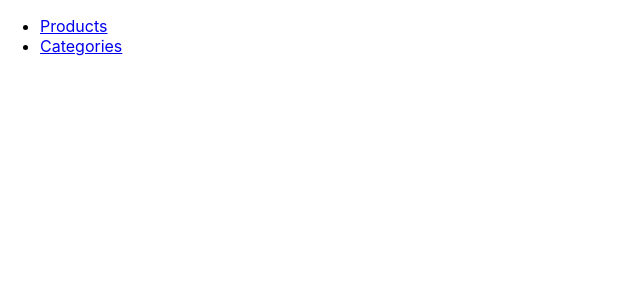
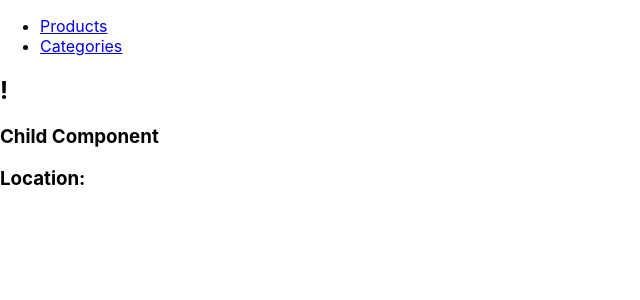
Before and after one commit to imhilla/catalogs-of-products, a React (Create React App) app: page / in a window 1280 px wide. Shown: the top 300 px of the page, without its empty margins (0-640 px from the left). Built offline with nearby package versions, Linux system fonts and the light colour scheme; no server answers.

Commit message:
add pokemon child component

```diff
--- a/src/components/Products.js
+++ b/src/components/Products.js
@@ -2,6 +2,8 @@ import React from 'react';
 import { connect } from 'react-redux';
 import axios from 'axios';
 import { useState, useEffect } from 'react';
+import { ReactReduxContext } from 'react-redux'
+import Pokemon from './pokemon';
 
 
 
@@ -12,63 +14,41 @@ const Products = ({ products }) => {
       const result = await axios(
         'https://pokeapi.co/api/v2/pokemon?limit=30',
       );
+      // let productArray = products.products;
+      // console.log(productArray.push(result.data.results))
       setData(result.data);
     };
 
     fetchData();
-  }, []);
+  }, [products.products]);
 
   return (
-    <div>
-      {/* <h4>{console.log(typeof data)}</h4> */}
-      {
+    <ReactReduxContext.Consumer>
+      {({ store }) => {
+        let nowState = store.getState()
+        let productArr = nowState.products.products
         Object.entries(data).forEach(([key, value]) => {
           if (key === 'results') {
-            fetchPokemonData(value);
-          }
-        })
-      }
-    </div>
-  )
-}
-
-// data.results.forEach(function (pokemon) {
-//   fetchPokemonData(pokemon);
-// })
-
-function fetchPokemonData(pokemon) {
-  // console.log(typeof pokemon)
-  Object.entries(pokemon).forEach(([key, value]) => {
-
+            Object.entries(value).forEach(([key, value]) => {
               let url = value.url;
               fetch(url)
                 .then(response => response.json())
                 .then(function (pokeData) {
-        renderPokemon(pokeData)
+                  productArr.push(pokeData)
                 })
             })
           }
-
-function renderPokemon(pokeData) {
-  return (
-    <div className="pokeContainer">
-      <div className="pokeName">
-        <h4>
-          {pokeData.name}
-        </h4>
-        <p className="pokeNumber">{pokeData.id}</p>
-        <ul className="pokeTypes">
-          {createTypes(pokeData.types)}
-        </ul>
+        })
+        let myPokeData = store.getState();
+        let newPoke = myPokeData.products;
+        // do something useful with the store, like passing it to a child
+        // component where it can be used in lifecycle methods
+        return <div>
+          <Pokemon data={newPoke} />
         </div>
-    </div>
+      }}
+    </ReactReduxContext.Consumer>
   )
-}
-
-function createTypes(types) {
-  types.forEach(function (type) {
-    <li>{type['type']['name']}</li>
-  })
 }
 
 const mapStateToProps = state => ({
--- /dev/null
+++ b/src/components/pokemon.js
@@ -0,0 +1,52 @@
+import React from 'react';
+
+class Pokemon extends React.Component {
+  render() {
+    let ourData = this.props.data.products
+    return (
+      <div>
+        { Object.entries(ourData).forEach(([key, value]) => {
+          console.log(value)
+        })
+        }
+        <h2>{this.props.name}!</h2>
+        <h3>Child Component</h3>
+        <h3>Location: {this.props.location}</h3>
+      </div>
+
+    );
+  }
+}
+
+
+// function renderPokemon(pokeData) {
+//   return (
+//     <div className="pokeContainer">
+//       <div className="pokeName">
+//         <h4>
+//           {pokeData.name}
+//         </h4>
+//         <p className="pokeNumber">{pokeData.id}</p>
+//         <ul className="pokeTypes">
+//           {createTypes(pokeData.types)}
+//         </ul>
+//       </div>
+//     </div>
+//   )
+// }
+
+// function createTypes(types) {
+//   types.forEach(function (type) {
+//     <li>{type['type']['name']}</li>
+//   })
+// }
+
+
+// function createTypes(types) {
+//   console.log(types)
+//   types.forEach(function (type) {
+//     <li>{type['type']['name']}</li>
+//   })
+// }
+
+export default Pokemon;
```
Also changed, not shown: src/components/About.js (deleted, +0 -11 lines), 1 other file (tests, documents, lock files or other folders). Lines whose indentation alone changed are shown as unchanged.
